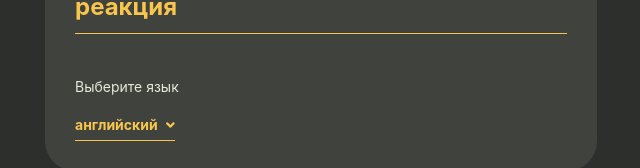
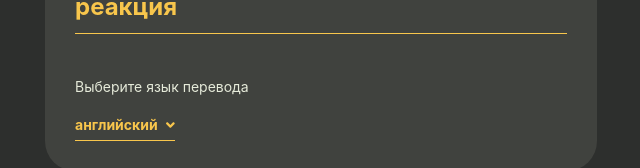
Before and after one commit to valeria-ri/ITMO-React-homework, a React (Create React App) app: page / in a window 1280 px wide. Shown: the part 297-465 px from the top of the page, without its empty margins (319-959 px from the left). Built offline with nearby package versions, Linux system fonts and the light colour scheme.

Commit message:
fix: поправить заголовок

```diff
--- a/src/components/Languages.jsx
+++ b/src/components/Languages.jsx
@@ -23,7 +23,7 @@ const Languages = ({ language, onLanguageChange }) => {
 
   return (
     <div className="languages input-row">
-      <label className="languages__label label">Выберите язык</label>
+      <label className="languages__label label">Выберите язык перевода</label>
       <div className={`languages__dropdown dropdown ${open && "is-active"}`}>
         <div className="dropdown-trigger">
           <button className="button" onClick={() => setOpen(!open)}>
```
